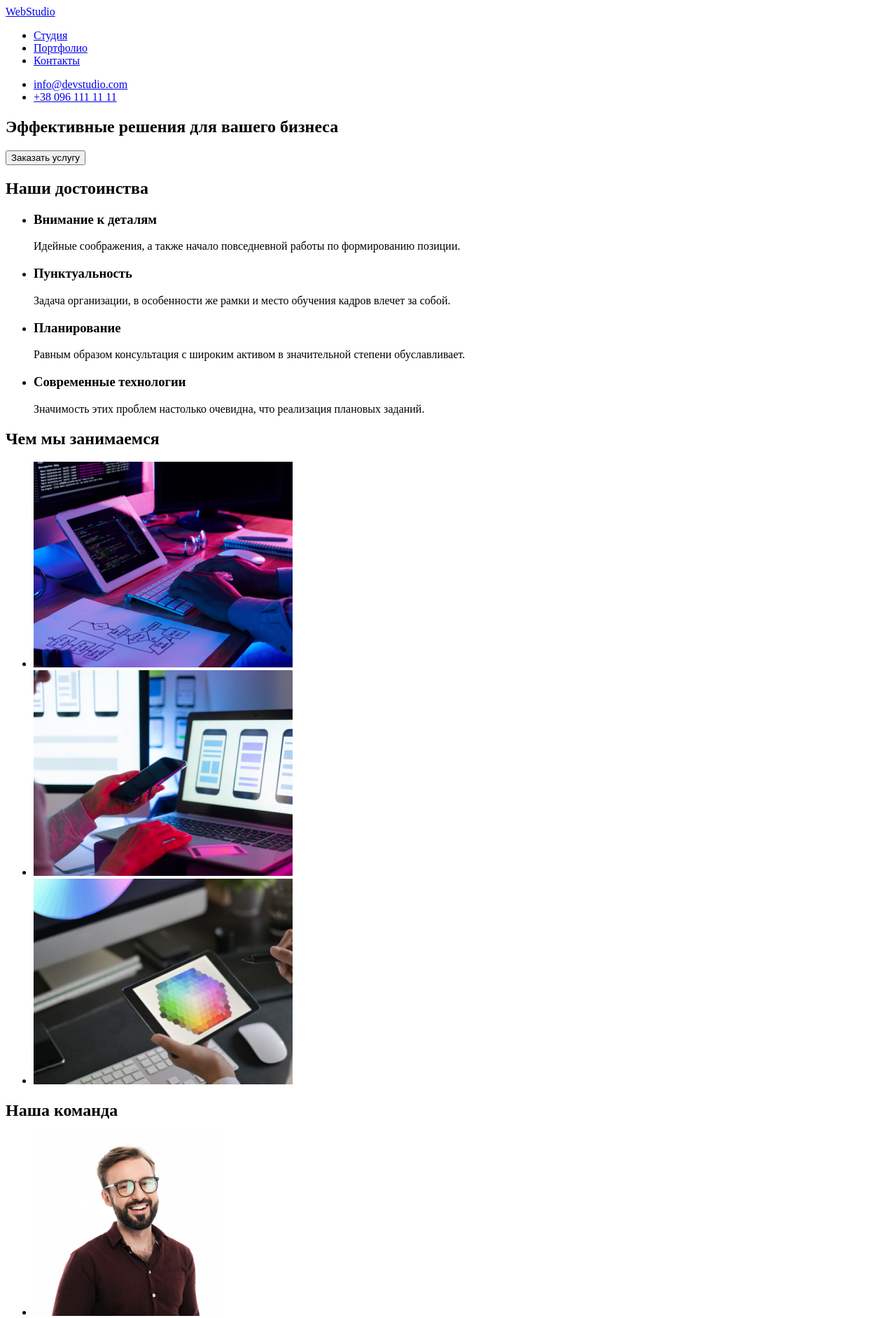
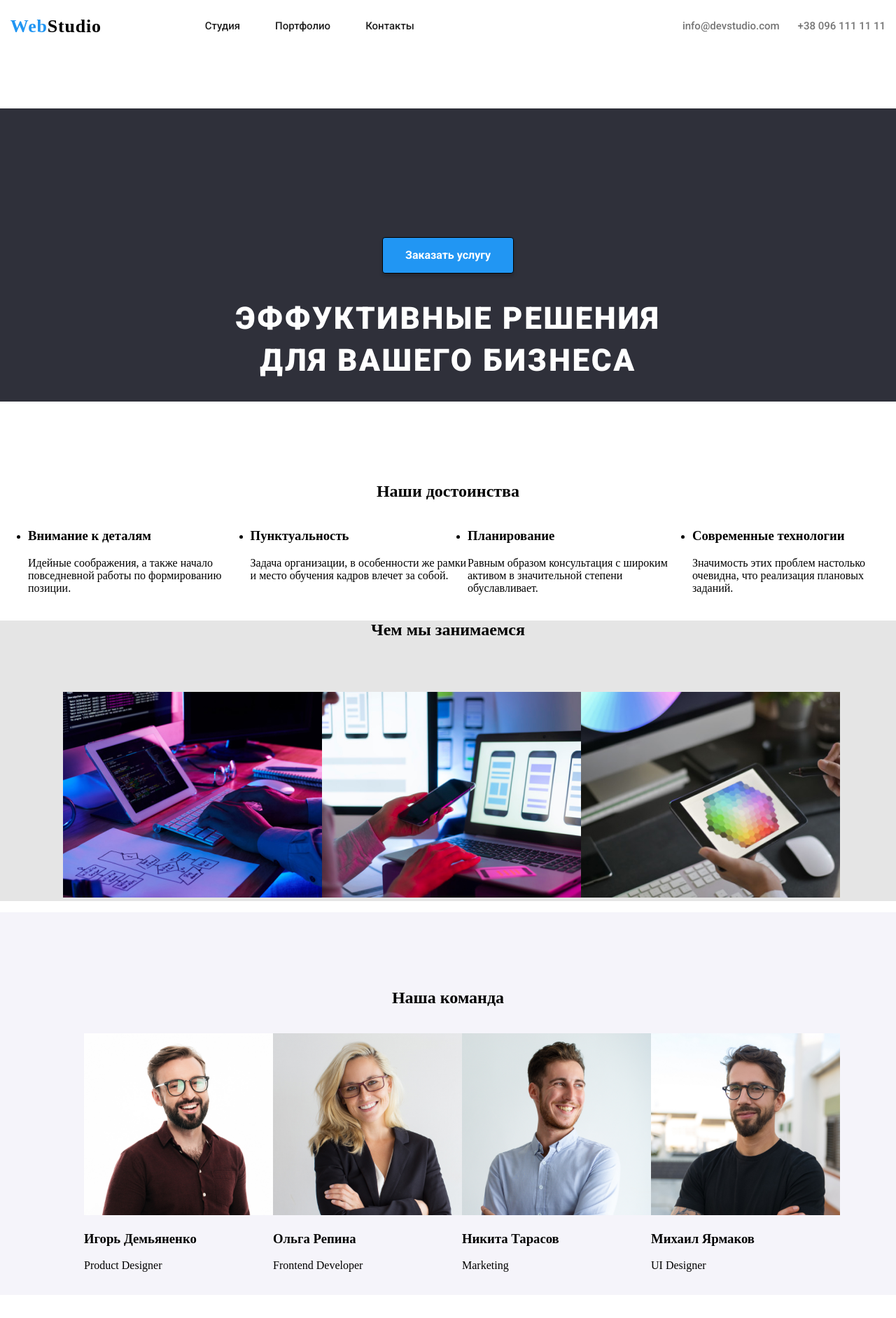
Before and after one commit to nikol0511/HM-1, a plain HTML site: page index.html in a window 1280 px wide. Shown: the top 1884 px of the page at 70% size. Drawn offline with Linux system fonts and the light colour scheme.

Commit message:
css\normalize.css

```diff
--- /dev/null
+++ b/css/styles.css
@@ -0,0 +1,290 @@
+/*
+.conteined{
+ background: #2196F3;
+ color: #fff;
+ border: 1px solid #000000;
+ box-shadow: 0px 4px 4px rgba(0, 0, 0, 0.15);
+ border-radius: 4px;
+ padding: 10px 32px;
+ font-family: 'Roboto';
+ font-weight: 700;
+ font-size: 16px;
+ line-height: 30px;
+}
+
+.logo-item{
+ font-weight: 700;
+ font-size: 26px;
+ line-height: 31px;
+ letter-spacing: 0.03em;
+ color: #000000;
+
+}
+
+.logo{
+    font-weight: 700;
+    font-size: 26px;
+    line-height: 31px;
+    letter-spacing: 0.03em;
+    color: #2196F3;
+}
+
+}
+
+.header-item{
+ color: #2196F3;
+
+}
+
+.header-item.hover{
+    background: #fff;
+  color: #212121;
+}
+
+
+
+.advantages{
+    display: flex;
+
+
+}
+
+.community{
+    display: flex;
+
+}
+
+.product{
+    display: flex;
+}
+*/
+
+:root{
+    --praimary-color: #212121;
+    --secodary-color: #757575;
+    --third-color: #2F303A;
+    --accent-color: #2196F3;
+    --primary-font: Roboto, sant-serif;
+    --normal-font:400;
+    --medium-font:500;
+    --bold-font:700;
+    --boldered-fons:900;
+    --praimary-fons-size:12px;
+}
+
+.body{
+ font-size:var(praimary-fons-size);
+ }
+
+ /*styles*/
+ .content{
+   width: 1600;
+   margin: 0 auto;
+   margin-bottom: 80px;
+ }
+
+ /*header*/
+
+  .header{
+      display: flex;
+      align-items: center;
+      justify-content: center;
+  }
+
+  .logo-item {
+      font-weight: 700;
+      font-size: 26px;
+      letter-spacing: 0.03em;
+      color: #000;
+      padding: 13px;
+      text-decoration: none;
+  }
+
+  .logo {
+
+      color: #2196F3;
+  }
+
+  .menu-list{
+    list-style: none;
+    display: flex;
+
+  }
+
+  .menu-item{
+    color: var(--praimary-color);
+    font-family: var(--primary-font);
+    font-size:15px;
+    font-weight:var(--medium-font);
+    padding: 13px 0;
+    margin-right: 50px;
+  }
+
+  .menu-item:first-child{
+    margin-left: 95px;
+  }
+
+  .menu-item:last-child{
+    margin-right: 330px;
+  }
+
+
+
+  .menu-link{
+    color: var(--praimary-color);
+    text-decoration:none;
+
+  }
+
+  .contact{
+     list-style: none;
+     display: flex;
+
+  }
+
+
+  .contact-list{
+     color: var(--secodary-color);
+     font-family: var(--primary-font);
+     font-size: 15px;
+     font-weight: var(--medium-font);
+     padding: 13px;
+  }
+
+  .contact-item{
+     color: var(--secodary-color);
+     text-decoration: none;
+  }
+
+
+  /* END HEADER*/
+
+ /*slider*/
+
+ .slider {
+  background-color:#2F303A;
+  display: flex;
+  align-items: center;
+  justify-content: center;
+
+
+
+ }
+
+ .slider-item{
+  width: 696px;
+  padding-top: 240px;;
+  color: #fff;
+  font-family: 'Roboto';
+  font-weight: 900;
+  font-size: 44px;
+  line-height: 60px;
+  text-align: center;
+  letter-spacing: 0.06em;
+
+
+ }
+
+
+  .conteined {
+
+  background: #2196F3;
+  color: #fff;
+  border: 1px solid #000000;
+  box-shadow: 0px 4px 4px rgba(0, 0, 0, 0.15);
+  border-radius: 4px;
+  padding: 10px 32px;
+  font-family: 'Roboto';
+  font-weight: 700;
+  font-size: 16px;
+  line-height: 30px;
+  position: absolute;
+
+
+  }
+
+  /*description*/
+  .description{
+    padding-top: 95px;
+
+  }
+
+  .description-list{
+    display: flex;
+    align-items: center;
+    justify-content: center;
+
+
+
+  }
+
+  .advantages{
+   display: flex;
+
+  }
+
+  .description-item{
+
+
+  }
+
+
+ /*product*/
+
+.product{
+  background-color:#e5e5e5;
+
+
+}
+
+.product-list{
+  display: flex;
+  align-items: center;
+  justify-content: center;
+  flex-direction: column
+
+}
+
+.product-item{
+  display: flex;
+  align-items: center;
+  justify-content: center;
+  margin-right: 215px;
+  padding-top: 55px;
+  margin-right: 30px;
+  list-style: none;
+
+
+}
+
+.product-img{
+
+}
+
+ /*community*/
+
+ .community{
+  padding-top: 90px;
+  background-color: #F5F4FA;
+  display: flex;
+  align-items: center;
+  justify-content: center;
+  flex-direction: column
+
+
+ }
+ .community-list{
+ justify-content: center;
+ }
+ .community-item{
+ display: flex;
+ list-style: none;
+justify-content: center;
+}
+ .community-tem{}
+  di
+ /*footer*/
+
+ .content{
+  background-color: ;
+ }
--- a/index.html
+++ b/index.html
@@ -4,72 +4,79 @@
     <meta charset="UTF-8">
     <meta http-equiv="X-UA-Compatible" content="IE=edge">
     <meta name="viewport" content="width=device-width, initial-scale=1.0">
+    <link href="https://fonts.googleapis.com/css2?family=Montserrat:wght@400;700&family=Roboto:wght@400;500;700;900&display=swap"
+     rel="stylesheet">
+     <link rel="stylesheet" href="./css/normalize.css">
+    <link rel="stylesheet" href="./css/styles.css">
     <title>Demo site</title>
+    <!--styles-->
 </head>
 <body>
-    <header>
+     <!--header-->
+    <header class="header content">
 
-         <a href="./"><span>WebStudio</span></a>
+         <a href="./" class="logo-item"><span class="logo">Web</span>Studio</a>
 
-         </a>
-         <nav>
-             <ul>
-                 <li><a href="./">Студия</a></li>
-                 <li><a href="./">Портфолио</a></li>
-                 <li><a href="./">Контакты</a></li>
 
-             </ul>
+         <nav class="menu">
+             <ul class="menu-list">
+                 <li class="menu-item"><a href="" class="menu-link">Студия</a></li>
+                 <li class="menu-item"><a href="" class="menu-link">Портфолио</a></li>
+                 <li class="menu-item"><a href="" class="menu-link">Контакты</a></li>
+            </ul>
 
          </nav>
 
-            <ul>
-                <li><a href=mailto:info@devstudio.com>info@devstudio.com</a></li>
-                <li><a href=tel:+380961111111>+38 096 111 11 11</a></li>
+            <ul class="contact">
+                <li class="contact-list"><a href=mailto:info@devstudio.com class="contact-item">info@devstudio.com</a></li>
+                <li class="contact-list"><a href=tel:+380961111111 class="contact-item">+38 096 111 11 11</a></li>
             </ul>
 
         </header>
-    <main>
+        <!--slider-->
+    <main class="content">
+
          <section class="slider">
-             <h1>Эффективные решения для вашего бизнеса</h1>
-             <button type="button">Заказать услугу</button>
+             <h1 class="slider-item">ЭФФУКТИВНЫЕ РЕШЕНИЯ ДЛЯ ВАШЕГО БИЗНЕСА</h1>
+             <button class="conteined" type="button">Заказать услугу</button>
          </section>
-         <section class="discription">
-         <h2>Наши достоинства</h2>
-          <ul>
-            <li><h3>Внимание к деталям</h3>
-            <p>Идейные соображения, а также начало повседневной работы по формированию позиции.</p></li>
-            <li><h3>Пунктуальность</h3>
-            <p>Задача организации, в особенности же рамки и место обучения кадров влечет за собой.</p></li>
-            <li><h3>Планирование</h3>
-            <p>Равным образом консультация с широким активом в значительной степени обуславливает.</p></li>
-            <li><h3>Современные технологии</h3>
-            <p>Значимость этих проблем настолько очевидна, что реализация плановых заданий.</p></li>
+        <!--description-->
+         <section class="description">
+         <h2 class="description-list">Наши достоинства</h2>
+          <ul class="advantages">
+            <li class="description-item"><h3 class="">Внимание к деталям</h3>
+            <p class="">Идейные соображения, а также начало повседневной работы по формированию позиции.</p></li>
+            <li class="description-item"><h3 class="">Пунктуальность</h3>
+            <p h3 class="">Задача организации, в особенности же рамки и место обучения кадров влечет за собой.</p></li>
+            <li class="description-item"><h3 class="">Планирование</h3>
+            <p h3 class="">Равным образом консультация с широким активом в значительной степени обуславливает.</p></li>
+            <li class="description-item"><h3 h3 class="">Современные технологии</h3>
+            <p h3 class="">Значимость этих проблем настолько очевидна, что реализация плановых заданий.</p></li>
           </ul>
          </section>
-
-        <section>
-         <h2>Чем мы занимаемся</h2>
-         <ul>
-             <li><img src="./images/img.jpg" alt="набор текста" width="370"></li >
-             <li><img src="./images/img2.jpg" alt="синхронизация устройств" width="370"></li>
-             <li><img src="./images/img3.jpg" alt="выбор палитры на гаджете" width="370"></li>
+        <!--product-->
+        <section class="product">
+         <h2 class="product-list">Чем мы занимаемся</h2>
+         <ul class="product-item">
+             <li class="product-img"><img src="./images/img.jpg" alt="набор текста" width="370"></li >
+             <li class="product-img"><img src="./images/img2.jpg" alt="синхронизация устройств" width="370"></li>
+             <li class="product-img"><img src="./images/img3.jpg" alt="выбор палитры на гаджете" width="370"></li>
         </ul>
-
-        </section>
-
-        <section>
-            <h2>Наша команда</h2>
-            <ul>
-                <li><img src="./images/Игорь.jpg" alt="Игорь Демьяненко" width="270">
+         </section>
+         <!--community-->
+        <section class="community">
+            <h2 class="community-list">Наша команда</h2>
+            <ul class="community-item">
+                <li class="community-team"><img src="./images/Игорь.jpg" alt="Игорь Демьяненко" width="270">
                 <h3>Игорь Демьяненко</h3>
                 <p>Product Designer</p></li>
-                <li><img src="./images/Ольга.jpg" alt="Ольга Репина" width="270">
+                <li class="community-team"><img src="./images/Ольга.jpg" alt="Ольга Репина" width="270">
                 <h3>Ольга Репина</h3>
                 <p>Frontend Developer</p></li>
-                <li><img src="./images/Никита.jpg" alt="Никита Тарасов" width="270">
+                <li class="community-team"><img src="./images/Никита.jpg" alt="Никита Тарасов" width="270">
                 <h3>Никита Тарасов</h3>
                 <p>Marketing</p></li>
-                <li><img src="./images/Михаил.jpg" alt="Михаил Ярмаков" width="270">
+                <li class="community-team"><img src="./images/Михаил.jpg" alt="Михаил Ярмаков" width="270">
                 <h3>Михаил Ярмаков</h3>
                 <p>UI Designer</p></li>
             </ul>
@@ -77,21 +84,24 @@
         </section>
 
     </main>
-    <footer>
+    <!--footer-->
+
+    <footer class="content">
 
 
-            <a href="./"><span>WebStudio</span></a>
+            <a href="./" class="logo-item"><span class="logo">Web</span>Studio</a>
 
-            <address>
+            <address class="address">
             <ul>
-              <li><a href="https://goo.gl/maps/195gcLRyk6KfF39J8">г. Киев, пр-т Леси Украинки, 26</a></li>
-              <li><a href=mailto:info@example.com>info@example.com</a></li>
-              <li><a href=tel:+380991111111>+38 099 111 11 11</a></li>
+              <li class="city"><a href="https://goo.gl/maps/195gcLRyk6KfF39J8">г. Киев, пр-т Леси Украинки, 26</a></li>
+              <li class="email"><a href=mailto:info@example.com>info@example.com</a></li>
+              <li class="tel"><a href=tel:+380991111111>+38 099 111 11 11</a></li>
             </ul>
             </address>
 
 
 
     </footer>
+
 </body>
 </html>
```
Also changed, not shown: css/normalize.css (added).
